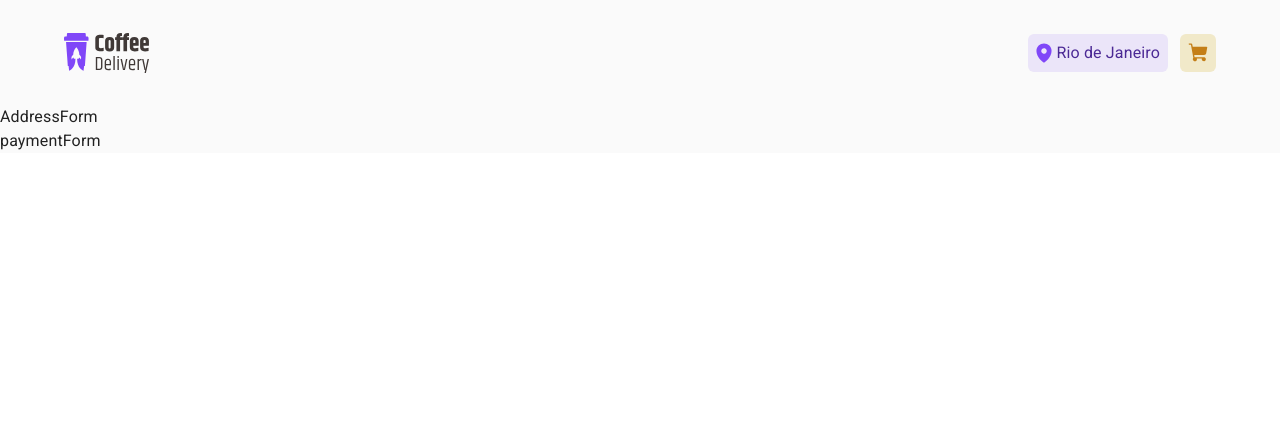
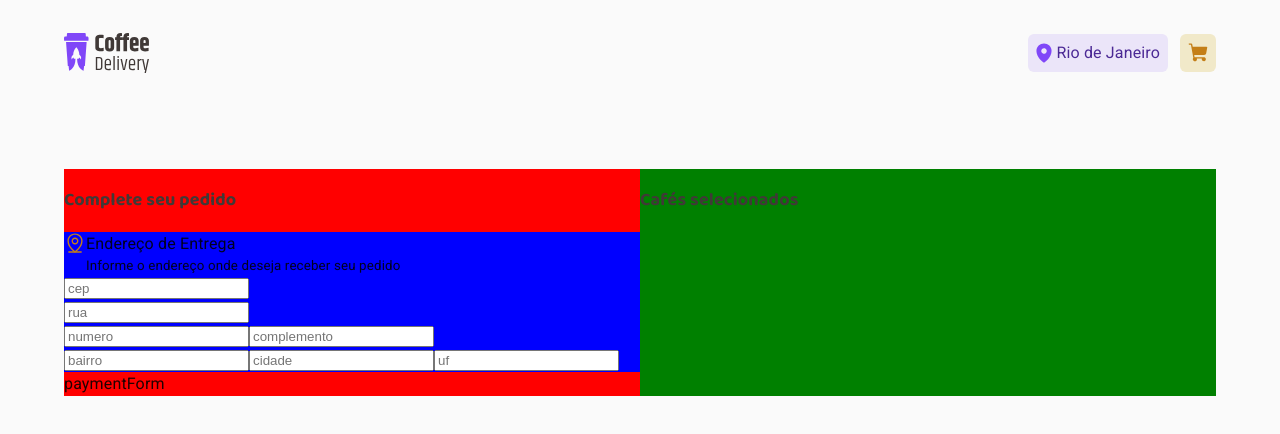
Before and after one commit to MoisesSantana/coffe-delivery, a React (Vite) app: page /checkout in a window 1280 px wide. Shown: the top 434 px of the page. Built offline with nearby package versions, Linux system fonts and the light colour scheme.

Commit message:
:construction: estruturação da pagina checkout

```diff
--- /dev/null
+++ b/src/pages/Checkout/checkout-styled.ts
@@ -0,0 +1,20 @@
+import { Box, styled } from '@mui/material';
+
+export const CheckoutContainer = styled(Box)`
+  background-color: #fafafa;
+  padding: 4rem 0;
+  margin: 0 auto;
+  display: flex;
+  flex-direction: row;
+  justify-content: space-between;
+  width: 60%;
+  @media (max-width: 1820px) {
+    width: 70%;
+  }
+  @media (max-width: 1540px) {
+    width: 80%;
+  }
+  @media (max-width: 1360px) {
+    width: 90%;
+  }
+`;
--- /dev/null
+++ b/src/pages/Checkout/components/Cart/cart-styled.ts
@@ -0,0 +1,26 @@
+import { styled } from '@mui/material';
+
+export const CartContainer = styled('section')`
+  background-color: #fafafa;
+  background-color: green;
+  margin: 0 auto;
+  display: flex;
+  flex-direction: column;
+  justify-content: space-between;
+  @media (max-width: 1820px) {
+    width: 70%;
+  }
+  @media (max-width: 1540px) {
+    width: 80%;
+  }
+  @media (max-width: 1360px) {
+    width: 90%;
+  }
+
+  .cart-title {
+    font-family: 'Baloo 2', cursive;
+    font-weight: bold;
+    font-size: 18px;
+    color: #403937;
+  }
+`;
--- /dev/null
+++ b/src/pages/Checkout/components/Cart/index.tsx
@@ -0,0 +1,9 @@
+import { CartContainer } from './cart-styled';
+
+export function Cart() {
+  return (
+    <CartContainer>
+      <h3 className="cart-title">Cafés selecionados</h3>
+    </CartContainer>
+  );
+}
--- /dev/null
+++ b/src/pages/Checkout/components/Form/AddresForm/addres-styled.ts
@@ -0,0 +1,17 @@
+import { Box, styled } from '@mui/material';
+
+export const AddresContainer = styled(Box)`
+  display: flex;
+  flex-direction: column;
+  background-color: blue;
+
+  header {
+    display: flex;
+    align-items: flex-start;
+
+    .header-texting {
+      display: flex;
+      flex-direction: column;
+    }
+  }
+`;
--- a/src/pages/Checkout/components/Form/AddresForm/index.tsx
+++ b/src/pages/Checkout/components/Form/AddresForm/index.tsx
@@ -1,3 +1,31 @@
+import pin from '../../../../../assets/images/cart/pin.svg';
+import { AddresContainer } from './addres-styled';
+
 export function AddressForm() {
-  return <section>AddressForm</section>;
+  return (
+    <AddresContainer>
+      <header>
+        <img src={pin} alt="pin" />
+        <div className="header-texting">
+          <span>Endereço de Entrega</span>
+          <small>Informe o endereço onde deseja receber seu pedido</small>
+        </div>
+      </header>
+      <div>
+        <input type="text" placeholder="cep" />
+      </div>
+      <div>
+        <input type="text" placeholder="rua" />
+      </div>
+      <div>
+        <input type="text" placeholder="numero" />
+        <input type="text" placeholder="complemento" />
+      </div>
+      <div>
+        <input type="text" placeholder="bairro" />
+        <input type="text" placeholder="cidade" />
+        <input type="text" placeholder="uf" />
+      </div>
+    </AddresContainer>
+  );
 }
--- /dev/null
+++ b/src/pages/Checkout/components/Form/form-styled.ts
@@ -0,0 +1,26 @@
+import { styled } from '@mui/material';
+
+export const FormContainer = styled('form')`
+  background-color: #fafafa;
+  background-color: red;
+  margin: 0 auto;
+  display: flex;
+  flex-direction: column;
+  justify-content: space-between;
+  @media (max-width: 1820px) {
+    width: 70%;
+  }
+  @media (max-width: 1540px) {
+    width: 80%;
+  }
+  @media (max-width: 1360px) {
+    width: 90%;
+  }
+
+  .form-title {
+    font-family: 'Baloo 2', cursive;
+    font-weight: bold;
+    font-size: 18px;
+    color: #403937;
+  }
+`;
--- a/src/pages/Checkout/components/Form/index.tsx
+++ b/src/pages/Checkout/components/Form/index.tsx
@@ -1,11 +1,13 @@
 import { AddressForm } from './AddresForm';
+import { FormContainer } from './form-styled';
 import { PaymentForm } from './PaymentForm';
 
 export function Form() {
   return (
-    <form>
+    <FormContainer>
+      <h3 className="form-title">Complete seu pedido</h3>
       <AddressForm />
       <PaymentForm />
-    </form>
+    </FormContainer>
   );
 }
--- a/src/pages/Checkout/index.tsx
+++ b/src/pages/Checkout/index.tsx
@@ -1,9 +1,12 @@
+import { CheckoutContainer } from './checkout-styled';
+import { Cart } from './components/Cart';
 import { Form } from './components/Form';
 
 export function Checkout() {
   return (
-    <div>
+    <CheckoutContainer>
       <Form />
-    </div>
+      <Cart />
+    </CheckoutContainer>
   );
 }
```
